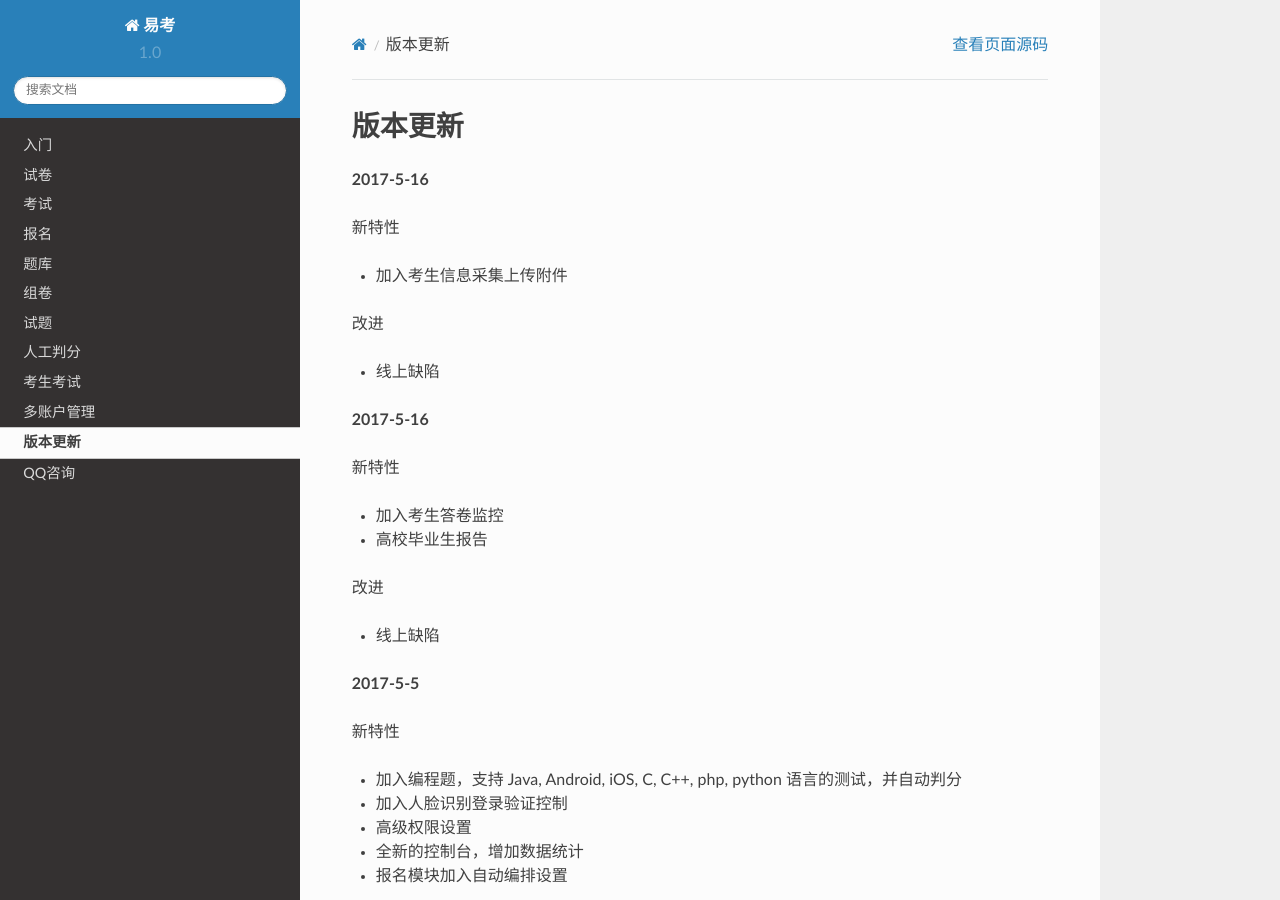
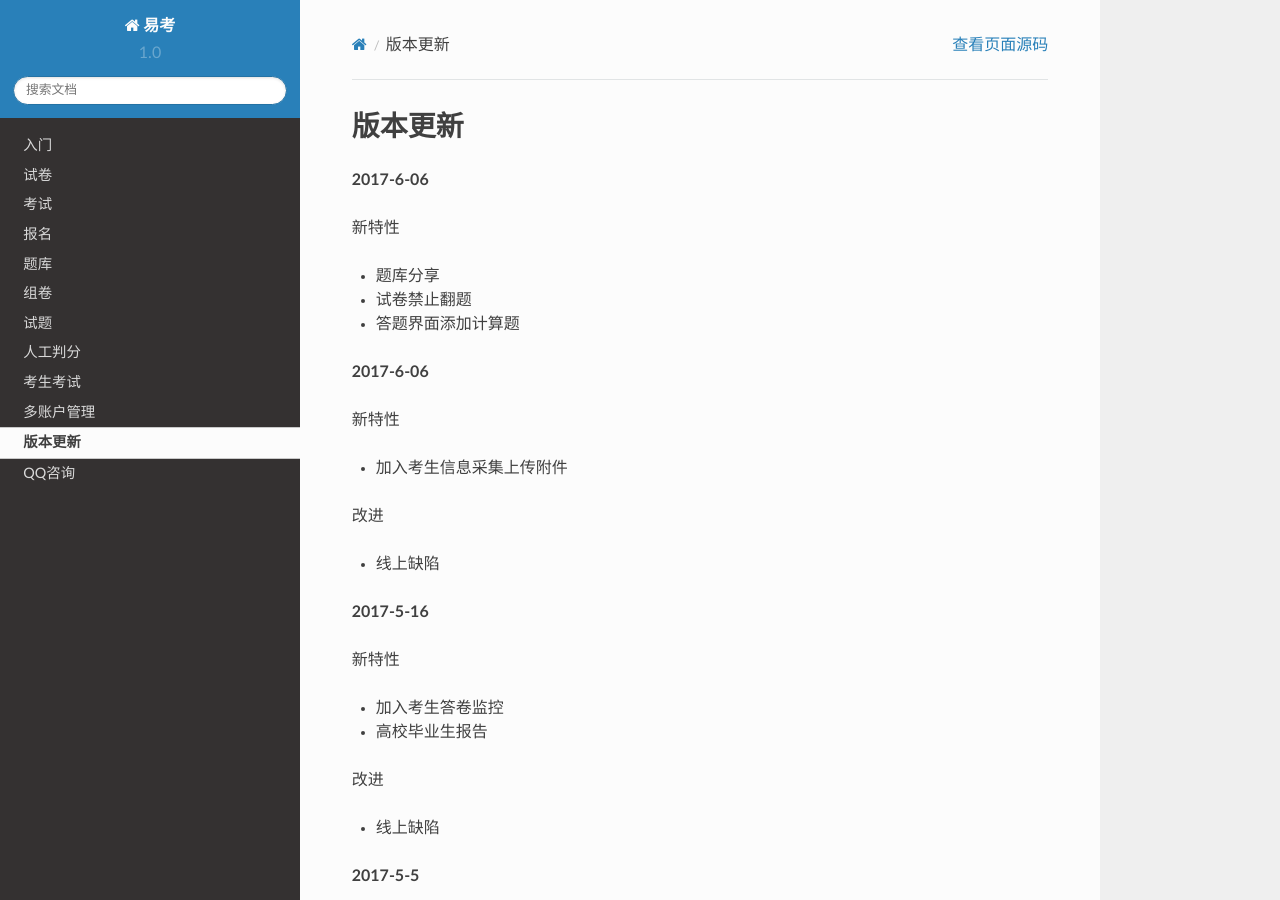
Before and after one commit to yaozhifeng/eztest_doc, a Sphinx documentation site: the page built from docs/source/releasenote.rst, in a window 1280 px wide and 900 px high. Built offline with Sphinx 7.4.7 and the Read the Docs theme 2.0.0, drawn with Linux system fonts in a browser that asks for light colours.

Commit message:
releasenote

```diff
--- a/docs/source/releasenote.rst
+++ b/docs/source/releasenote.rst
@@ -1,7 +1,17 @@
 版本更新
 ===============
 
-**2017-5-16**
+**2017-6-06**
+
+新特性
+
+- 题库分享
+
+- 试卷禁止翻题
+
+- 答题界面添加计算题
+
+**2017-6-06**
 
 新特性
 
```
